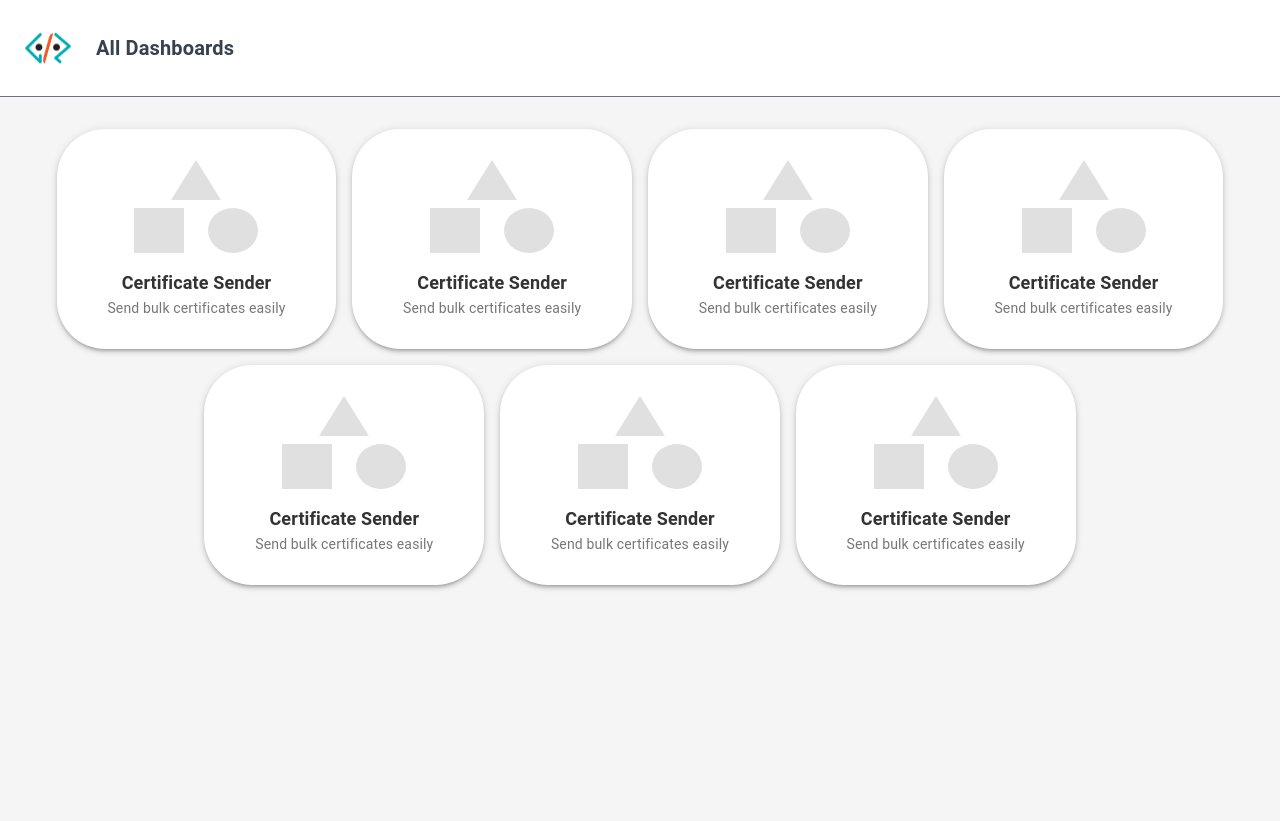
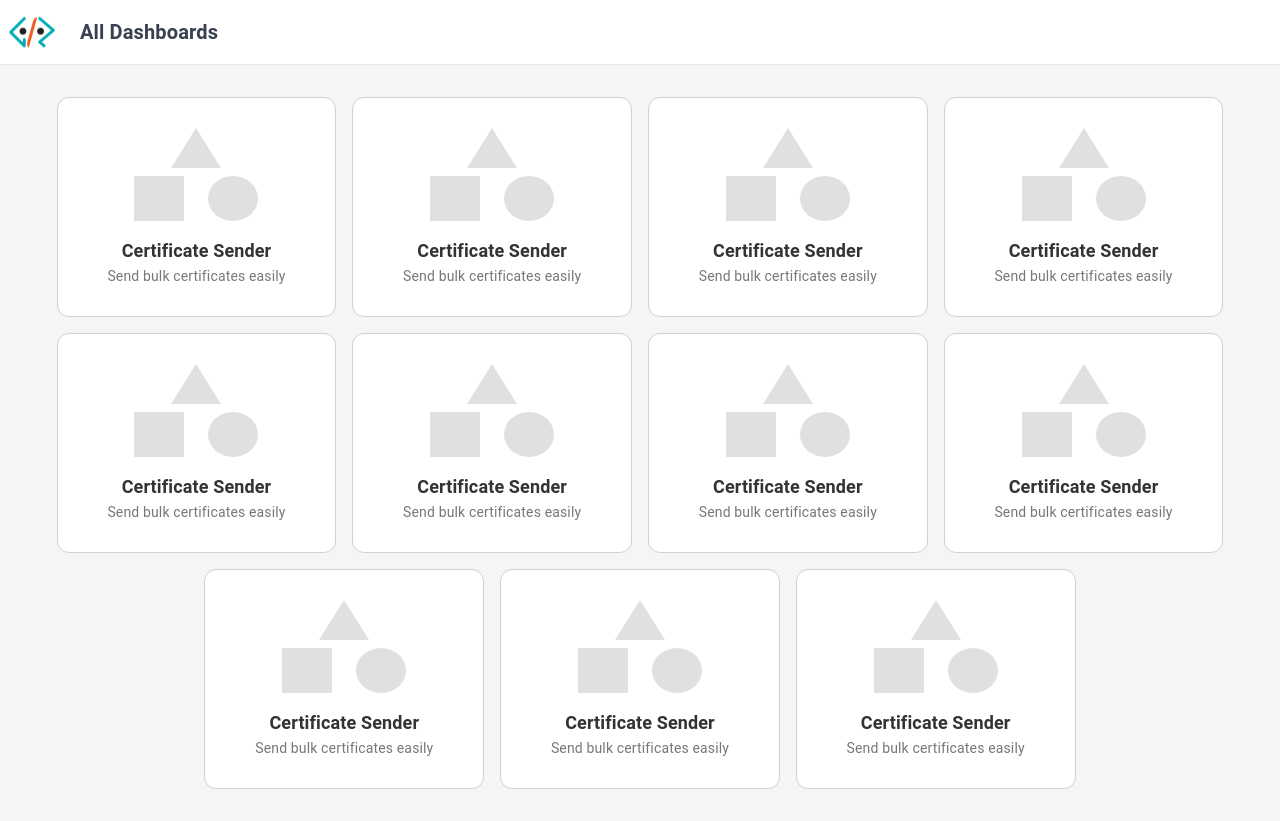
Before and after one commit to akanoao/gr-dashboard-frontend, a React (Vite) app: page / in a window 1280 px wide. Before the commit the page ends 800 px from the top, so only its background shows below. Built offline with nearby package versions, Linux system fonts and the light colour scheme.

Commit message:
made the required changes

```diff
--- a/src/components/MainDashboard.tsx
+++ b/src/components/MainDashboard.tsx
@@ -32,7 +32,7 @@ import React from 'react';
 import { Box, Typography } from '@mui/material';
 
 const MainDashboard: React.FC = () => {
-  const cards = Array(7).fill({
+  const cards = Array(11).fill({
     title: "Certificate Sender",
     description: "Send bulk certificates easily",
   }); // Array for 7 cards (4 in the first row, 3 in the second)
@@ -45,7 +45,8 @@ const MainDashboard: React.FC = () => {
           display: 'flex',
           flexWrap: 'wrap', // Allows wrapping to the next line
           gap: 2,
-          justifyContent: 'center', // Align cards to the center
+          justifyContent: 'center',
+            // Align cards to the center
         }}
       >
         {cards.map((card, index) => (
@@ -58,13 +59,15 @@ const MainDashboard: React.FC = () => {
               flexDirection: 'column',
               alignItems: 'center',
               justifyContent: 'center',
-              boxShadow: 3,
-              borderRadius: 12,
+              border:'1px solid #d0d0d0',
+              borderRadius: '12px',
+
               bgcolor: 'background.paper',
               padding: 3,
               transition: '0.3s', // Smooth transition for hover effect
               '&:hover': {
-                bgcolor: '#e3f2fd', // Light blue background on hover
+                bgcolor: 'background.paper',
+                borderColor: '#a0a0a0',
                 cursor: 'pointer', // Change cursor to pointer on hover
               },
             }}
--- a/src/components/Navbar.tsx
+++ b/src/components/Navbar.tsx
@@ -3,14 +3,14 @@ import logo from "../assets/Logo/logo.png";
 
 const Navbar = () => {
   return (
-    <nav className="bg-white border-b border-gray-500">
-      <div className="container mx-auto flex justify-start items-center p-4">
+    <nav className="bg-white border-b" style={{ borderColor: "d0d0d0"}}>
+      <div className="container mx-auto flex justify-start items-center ">
         {/* Logo and Text */}
         <Link to="/" className="flex items-center">
           <img
             src={logo}
             alt="Logo"
-            className="h-16 sm:h-20 md:h-24 lg:h-28 xl:h-16 mr-4"
+            className="h-16 sm:h-20 md:h-24 lg:h-28 xl:h-16 mr-4 "
           />
           <span className="text-gray-700 text-xl font-semibold">
             All Dashboards
```
Also changed, not shown: vercel.json.
